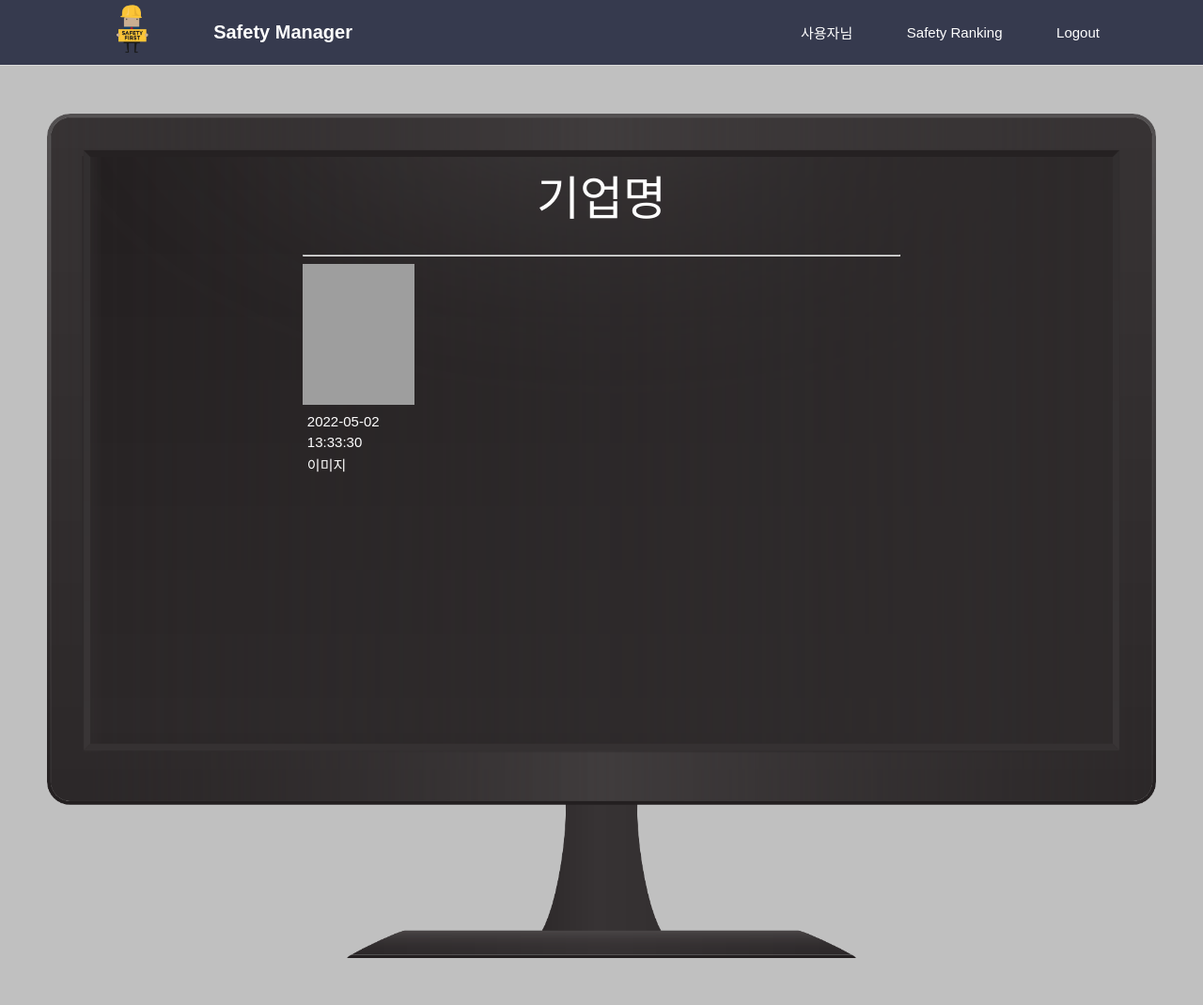
After one commit to SeonminKim1/PJ-SafetyManager, a Flask app: template templates/profile.html in a window 1280 px wide. The commit adds this page. Shown: the whole page at 94% size. Run offline with Flask 2, Linux system fonts and the light colour scheme; the template is opened without the code that fills it, so the values that code supplies are empty; parts of the project's set-up code (start-up, migrations or seed data) failed here and were passed over; some libraries are stand-ins or nearby versions; grey boxes are pictures that could not be loaded.

Commit message:
Add profile.html, css, py

```diff
--- a/app.py
+++ b/app.py
@@ -5,12 +5,13 @@ from datetime import datetime
 from router import main, ranking
 
 # Import detector/main.py, detect.py
-from router import main, detect
+from router import main, detect, profile
 
 app = Flask(__name__)
 
 app.register_blueprint(main.bp) #/main
 app.register_blueprint(ranking.bp) #/ranking
+app.register_blueprint(profile.bp) #/profile
 app.register_blueprint(detect.bp) #/detect
 
 SECRET_KEY = '$lucky7'
--- /dev/null
+++ b/router/profile.py
@@ -0,0 +1,53 @@
+from flask import Flask, jsonify, request, render_template
+from flask import Blueprint
+from werkzeug.utils import secure_filename
+from datetime import datetime
+import certifi
+
+SECRET_KEY = '$lucky7'
+WEIGHTS_PATH = 'detector/weights/best.pt'
+
+# DB 연결 코드
+from pymongo import MongoClient
+
+client = MongoClient(
+    'mongodb+srv://luckyseven:luckyseven@cluster0.2hyld.mongodb.net/myFirstDatabase?retryWrites=true&w=majority',
+    tlsCAFile=certifi.where())
+db = client.od_project
+
+bp = Blueprint("profile", __name__, url_prefix="/profile")
+
+
+@bp.route('/', methods=['GET'])
+def profile():
+    # # 현재 컴퓨터에 저장 된 'mytoken'인 쿠키 확인
+    token_receive = request.cookies.get('mytoken')
+    try:
+        # 암호화되어있는 token의 값 디코딩(암호화 풀기)
+        payload = jwt.decode(token_receive, SECRET_KEY, algorithms=['HS256'])
+        feed_nickname = request.args.get('feed_nickname')
+
+        user_info = db.USER.find_one({"nickname": feed_nickname})  # id, num, nickname, feed_images, content, like, reply
+        my_feed_list = list(db.FEED.find({"nickname": feed_nickname}))
+        # print(my_feed_list)
+
+        post_count = len(my_feed_list)
+        follower_count = len(user_info['follower'])
+        following_count = len(user_info['following'])
+
+        my_follower_list = []
+        for my_followers in user_info['follower']:
+            my_follower = db.USER.find_one({'nickname': my_followers})
+            my_follower_list.append(my_follower)
+
+        my_following_list = []
+        for my_followings in user_info['following']:
+            my_following = db.USER.find_one({'nickname': my_followings})
+            my_following_list.append(my_following)
+
+        return render_template('profile.html')
+
+    except jwt.ExpiredSignatureError:  # 해당 token의 로그인 시간이 만료시 login 페이지로 redirect
+        return redirect(url_for("login"))
+    except jwt.exceptions.DecodeError:  # 해당 token이 다르다면 login 페이지로 redirect
+        return redirect(url_for("login"))
--- a/static/css/main.css
+++ b/static/css/main.css
@@ -25,6 +25,7 @@ section {
     background-position: center;
     background-size: contain;
 }
+
 .result_box{
     padding:60px 0px 10px 0px;
     color:green;
@@ -50,7 +51,7 @@ section {
 .main_box, .main_vid_box{
     width:0px;
     height:0px;
-    display: hidden;
+    display: none;
 }
 
 /* score */
--- /dev/null
+++ b/static/css/profile.css
@@ -0,0 +1,56 @@
+.container > div {
+    width: 65%;
+    height: 100%;
+    margin: auto;
+    padding: 30px;
+}
+
+.profile_box {
+    width: 90%;
+    height: 90%;
+    margin: auto;
+    justify-content: center;
+    align-items: center;
+    color: white;
+}
+
+.name_box {
+    width: 100%;
+    height: 15%;
+    padding: 30px;
+    font-size: 50px;
+    display: flex;
+    justify-content: center;
+    align-items: center;
+}
+
+.result_list {
+    width: 100%;
+    height: 250px;
+    display: grid;
+    grid-template-columns: repeat(5, 1fr);
+    gap: 10px;
+}
+
+.result_list .post {
+    width: 100%;
+    height: 250px;
+    border: none;
+    overflow: hidden;
+    margin-bottom: 0;
+    position: relative;
+    padding: 0;
+}
+
+.result_list img {
+    width: 100%;
+    height: 150px;
+    object-fit: cover;
+    object-position: center;
+}
+
+.result_list p {
+    margin: 5px;
+    color: white;
+    font-size: 15px;
+}
--- a/templates/nav.html
+++ b/templates/nav.html
@@ -5,7 +5,7 @@
             <p>Safety Manager</p>
         </div>
         <div class="nav_menu">
-            <p>사용자님</p>
+            <a href="/profile/"><p>사용자님</p></a>
             <a href="/ranking/"><p>Safety Ranking</p></a>
             <p>Logout</p>
         </div>
--- /dev/null
+++ b/templates/profile.html
@@ -0,0 +1,60 @@
+<!DOCTYPE html>
+<html lang="en">
+<head>
+    <!-- Required meta tags -->
+    <meta charset="utf-8">
+    <meta name="viewport" content="width=device-width, initial-scale=1, shrink-to-fit=no">
+
+    <!-- Font Awesome -->
+    <script src="https://kit.fontawesome.com/bee3d4f913.js" crossorigin="anonymous"></script>
+    <link href="https://fonts.googleapis.com/css2?family=Noto+Sans+KR:wght@100;300;400;500;700;900&display=swap"
+          rel="stylesheet">
+
+    <!-- CSS -->
+    <link rel="stylesheet" href="/static/css/nav.css">
+    <link rel="stylesheet" href="/static/css/main.css">
+    <link rel="stylesheet" href="/static/css/loading_bar.css">
+    <link rel="stylesheet" href="/static/css/profile.css">
+
+    <!--파비콘-->
+    <link rel="icon" href="/static/css/img/Safety-manager.png" type="image/x-icon">
+
+    <!-- Title -->
+    <title>7Safety Manager</title>
+
+    <!--ajax 연결 -->
+    <script src="https://ajax.googleapis.com/ajax/libs/jquery/3.4.1/jquery.min.js"></script>
+    <script src="https://cdnjs.cloudflare.com/ajax/libs/jquery-cookie/1.4.1/jquery.cookie.js"></script>
+
+</head>
+
+<script src="{{ url_for('static', filename='js/main.js') }}"></script>
+
+<body>
+{% include 'nav.html' %}
+
+<section>
+    <div class="container">
+        <!-- box 종류 -->
+        <!-- result_box img_box, main_box, loading_box, score_box, btn_box -->
+        <div>
+            <div class="profile_box">
+                <div class="name_box">
+                    <label id='profile_name'>기업명</label>
+                </div>
+                <hr>
+                <div class="result_list">
+                    <div class="post" onclick="">
+                        <img src="https://cdn.pixabay.com/photo/2022/05/11/06/00/flowers-7188503_960_720.jpg" alt="게시물없음">
+                        <p>2022-05-02</p>
+                        <p>13:33:30</p>
+                        <p>이미지</p>
+                    </div>
+                </div> <!-- container -->
+            </div>
+        </div>
+    </div>
+</section>
+
+</body>
+</html>
```
